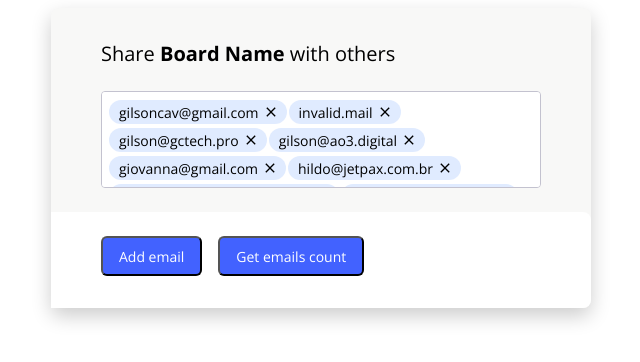
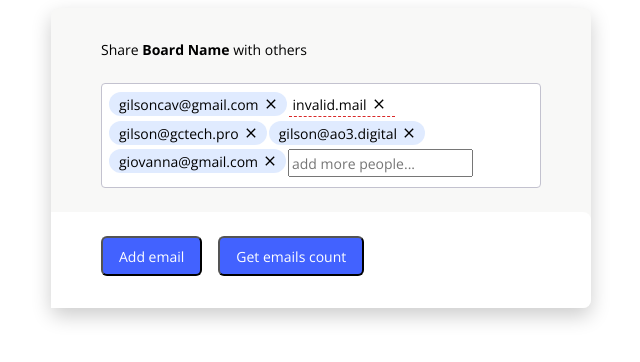
Before and after one commit to gilsoncav/emails-tags-input, a website built with webpack: page src/index.html in a window 1280 px wide. Shown: the whole page, without its empty margins (319-959 px from the left). Built offline with nearby package versions, Linux system fonts and the light colour scheme.

Commit message:
Styled invalid blocks and added input for new emails

```diff
--- a/src/index-styles.css
+++ b/src/index-styles.css
@@ -35,6 +35,7 @@ div {
   padding: 0 50px 32px 50px;
 }
 
+/* TODO eliminate default focus ring blue outline of the buttons */
 #form-footer > button {
   font-family: 'Open Sans', sans-serif;
   font-size: 14px;
@@ -61,14 +62,18 @@ div {
   justify-content: space-between;
 }
 
-.gct-emails-input > * {
-  font-family: 'Open Sans', 'sans-serif';
+.gct-emails-input * {
+  font-family: 'Open Sans', sans-serif;
+  font-size: 14px;
+}
+
+.gct-emails-input input {
 }
 
 .gct-emails-input__label {
-  font-family: 'Open Sans', sans-serif;
-  font-size: 20px;
 }
+
+/* The container that displays the entered email Blocks */
 
 .gct-emails-input__blocks-window {
   display: flex;
@@ -83,6 +88,8 @@ div {
   padding: 8px 7px;
 }
 
+/* Related to entered emails (emails Blocks) */
+
 .gct-emails-input__block {
   display: flex;
   align-items: center;
@@ -94,6 +101,14 @@ div {
   margin: 0 2px 4px 0;
 }
 
+/* TODO review this flag - has potential to conflict with external elements styling */
+.invalid {
+  background-color: transparent;
+  border-bottom: 1px dashed #d92929;
+  border-radius: 0;
+  padding-left: 4px;
+}
+
 .gct-emails-input__block img {
   width: 16px;
   height: 16px;
--- a/src/index.html
+++ b/src/index.html
@@ -42,42 +42,11 @@
                   giovanna@gmail.com
                   <img src="./assets/gct-icon-close.svg" />
                 </span>
-                <span class="gct-emails-input__block valid">
-                  hildo@jetpax.com.br
-                  <img src="./assets/gct-icon-close.svg" />
-                </span>
-                <span class="gct-emails-input__block valid">
-                  juliano.goncalves@gmail.com
-                  <img src="./assets/gct-icon-close.svg" />
-                </span>
-                <span class="gct-emails-input__block valid">
-                  gilsoncav@gmail.com
-                  <img src="./assets/gct-icon-close.svg" />
-                </span>
-                <span class="gct-emails-input__block invalid">
-                  invalid.mail
-                  <img src="./assets/gct-icon-close.svg" />
-                </span>
-                <span class="gct-emails-input__block valid">
-                  gilson@gctech.pro
-                  <img src="./assets/gct-icon-close.svg" />
-                </span>
-                <span class="gct-emails-input__block valid">
-                  gilson@ao3.digital
-                  <img src="./assets/gct-icon-close.svg" />
-                </span>
-                <span class="gct-emails-input__block valid">
-                  giovanna@gmail.com
-                  <img src="./assets/gct-icon-close.svg" />
-                </span>
-                <span class="gct-emails-input__block valid">
-                  hildo@jetpax.com.br
-                  <img src="./assets/gct-icon-close.svg" />
-                </span>
-                <span class="gct-emails-input__block valid">
-                  juliano.goncalves@gmail.com
-                  <img src="./assets/gct-icon-close.svg" />
-                </span>
+                <input
+                  type="email"
+                  class="gct-emails-input__input-field"
+                  placeholder="add more people..."
+                />
               </div>
             </div>
           </div>
```
